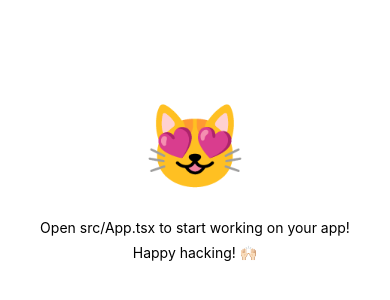
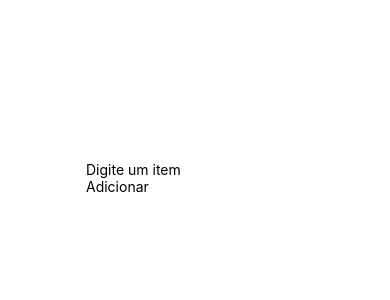
Before and after one commit to tomzbraga/Dispositivos-Mobile, a React Native app: screen / in a window 390 px wide. Shown: the part 244-544 px from the top of the page. Built offline with nearby package versions, Linux system fonts and the light colour scheme.

Commit message:
exercicio pratico 3 finalizado

```diff
--- a/src/App.tsx
+++ b/src/App.tsx
@@ -1,14 +1,14 @@
-import { ReactElement } from 'react'
-import { StyleSheet, Text } from 'react-native'
+import React, { ReactElement } from 'react'
+import { StyleSheet } from 'react-native'
 import { SafeAreaProvider, SafeAreaView } from 'react-native-safe-area-context'
+import Main from './components/Main'
 
 export const App = (): ReactElement => {
+
   return (
     <SafeAreaProvider>
       <SafeAreaView style={styles.container}>
-        <Text style={styles.emoji}>😻</Text>
-        <Text style={styles.text}>Open src/App.tsx to start working on your app!</Text>
-        <Text>Happy hacking! 🙌🏻</Text>
+        <Main />
       </SafeAreaView>
     </SafeAreaProvider>
   )
--- /dev/null
+++ b/src/components/InputField.tsx
@@ -0,0 +1,15 @@
+import { TextInput } from "react-native";
+import React, { useState } from 'react';
+
+interface InputFieldProps {
+  placeholder: string
+  value: string
+  onChangeText: (text: string) => void
+}
+
+export default function InputField({ placeholder, value, onChangeText }: InputFieldProps) {
+
+  return (
+    <TextInput placeholder={placeholder} value={value} onChangeText={onChangeText} />
+  );
+}
--- /dev/null
+++ b/src/components/ItemCompra.tsx
@@ -0,0 +1,13 @@
+import { StyleSheet, Text, View } from 'react-native'
+
+interface ItemCompraProps {
+  nome: string
+}
+
+export default function ItemCompra({ nome }: ItemCompraProps) {
+  return (
+    <View>
+      <Text>{nome}</Text>
+    </View>
+  )
+}
--- /dev/null
+++ b/src/components/Main.tsx
@@ -0,0 +1,44 @@
+import { useState } from "react";
+import { TouchableOpacity, Text, View } from "react-native";
+import InputField from "./InputField";
+import ItemCompra from "./ItemCompra";
+
+interface Item {
+  id: number
+  nome: string
+}
+
+export default function Main() {
+
+  const [itens, setItens] = useState<Item[]>([]);
+  const [text, setText] = useState<string>('')
+
+  function adicionarItem(nome: string) {
+
+    const nomeLimpo = nome.trim()
+
+    if (nomeLimpo.length === 0) {
+      return
+    }
+
+    const newItem: Item = {
+      id: Date.now(),
+      nome,
+    }
+
+    setItens([...itens, newItem])
+    setText('');
+  }
+
+  return (
+    <View>
+      <InputField placeholder="Digite um item" value={text} onChangeText={setText} />
+      <TouchableOpacity onPress={() => adicionarItem(text)}>
+        <Text>Adicionar</Text>
+      </TouchableOpacity>
+      {itens.map((item) => (
+        <ItemCompra key={item.id} nome={item.nome} />
+      ))}
+    </View>
+  );
+}
```
